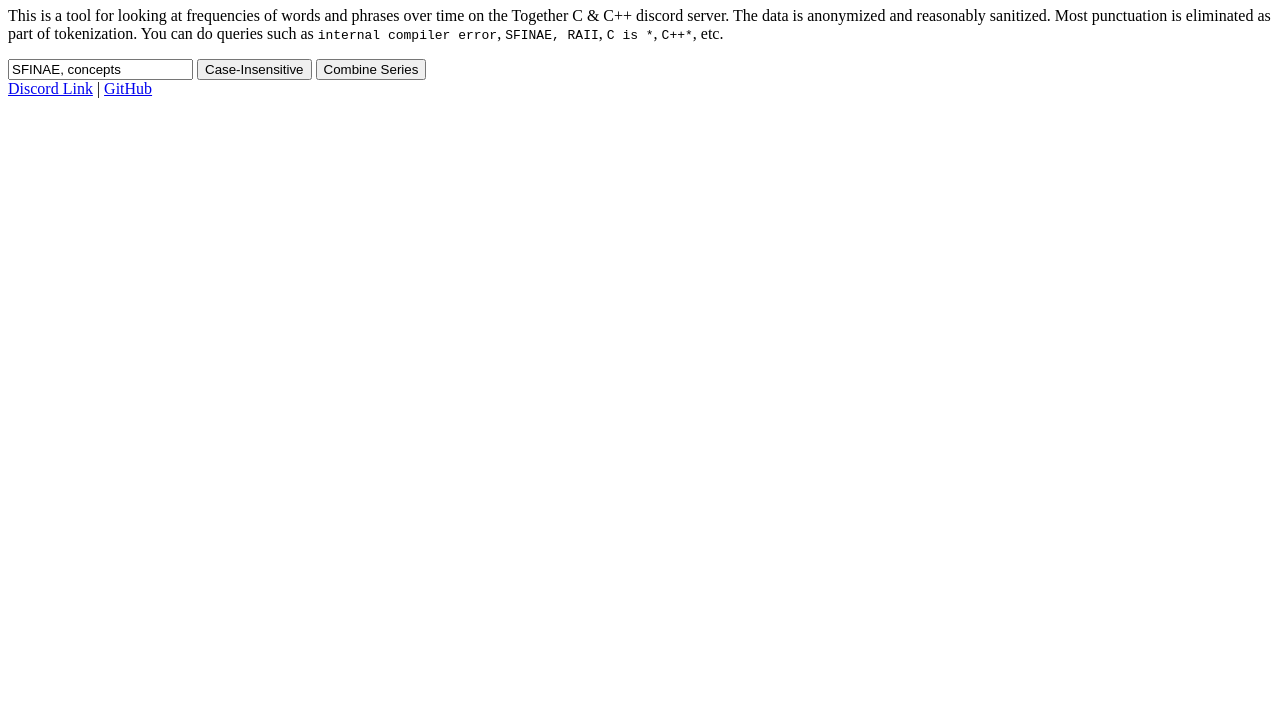
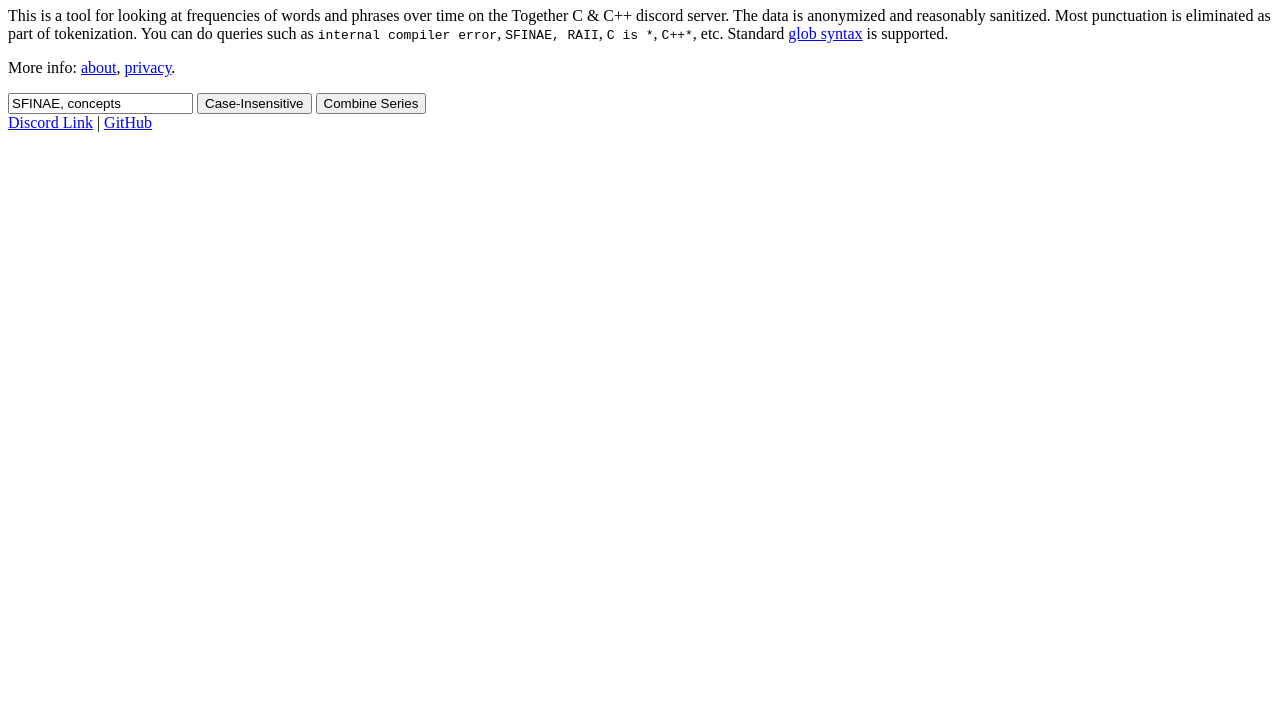
Before and after one commit to jeremy-rifkin/tccpp-ngrams, a website: page ui/index.html in a window 1280 px wide. Shown: the part 73-800 px from the top of the page. Drawn offline with Linux system fonts and the light colour scheme.

Commit message:
Update intro on app

```diff
--- a/ui/index.html
+++ b/ui/index.html
@@ -17,7 +17,13 @@
                 This is a tool for looking at frequencies of words and phrases over time on the Together C & C++ discord
                 server. The data is anonymized and reasonably sanitized. Most punctuation is eliminated as part of
                 tokenization. You can do queries such as <code>internal compiler error</code>,
-                <code>SFINAE, RAII</code>, <code>C is *</code>, <code>C++*</code>, etc.
+                <code>SFINAE, RAII</code>, <code>C is *</code>, <code>C++*</code>, etc. Standard
+                <a href="https://en.wikipedia.org/wiki/Glob_(programming)#Syntax">glob syntax</a> is supported.
+            </p>
+            <p>
+                More info:
+                <a href="https://github.com/jeremy-rifkin/tccpp-ngrams#about">about</a>,
+                <a href="https://github.com/jeremy-rifkin/tccpp-ngrams#privacy">privacy</a>.
             </p>
 
             <input id="query" type="text" value="SFINAE, concepts" />
```
